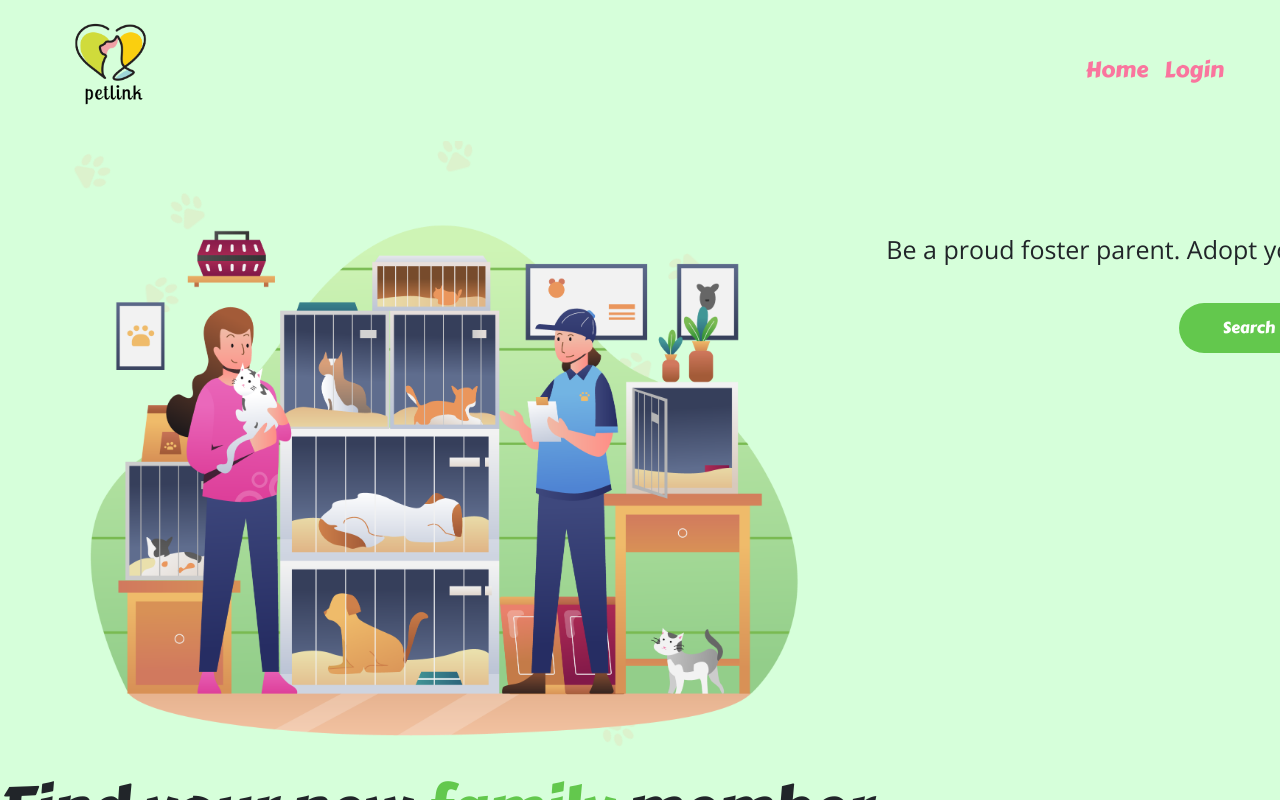
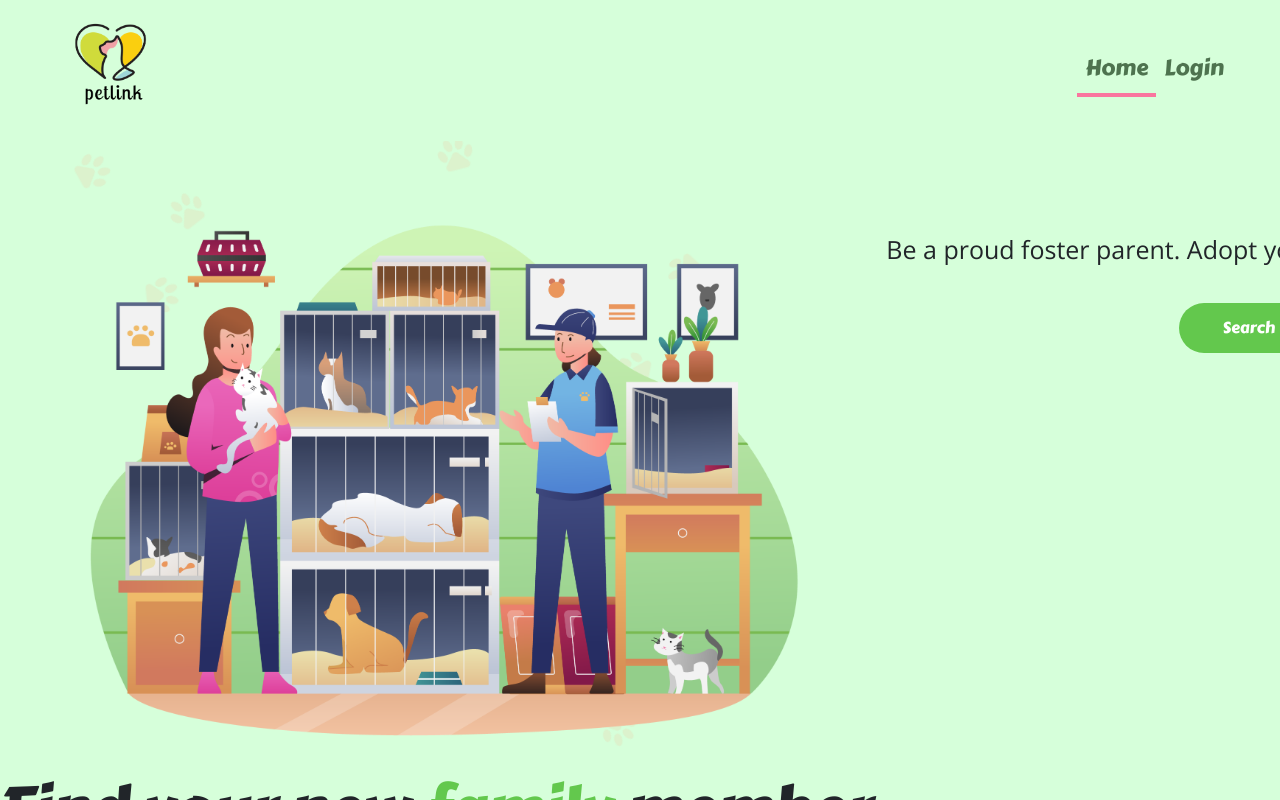
Before and after one commit to Raia-Kisseljova/CapstoneProjectFrontend, a React (Create React App) app: page / in a window 1280 px wide. In both pictures the pointer is over the link "Home". Shown: the top 800 px of the page. Built offline with nearby package versions, Linux system fonts and the light colour scheme.

Commit message:
feat: changes to navbar, effect on hover

```diff
--- a/src/index.css
+++ b/src/index.css
@@ -6,7 +6,8 @@
 .logout-btn {
   background-color: transparent;
   border: none;
-  color: var(--color-pink);
+  color: rgb(58 95 58 / 87.6%);
+  padding-bottom: 4px;
 }
 
 .navbar {
@@ -18,7 +19,19 @@
 }
 
 .bold {
-  color: #fa759e !important;
+  color: rgb(58 95 58 / 87.6%) !important;
+}
+
+.line-1:hover {
+  border-bottom: 4px solid var(--color-pink);
+}
+
+.line-2:hover {
+  border-bottom: 4px solid var(--color-blue);
+}
+
+.line-3:hover {
+  border-bottom: 4px solid #63c84d;
 }
 
 .search-btn {
```
